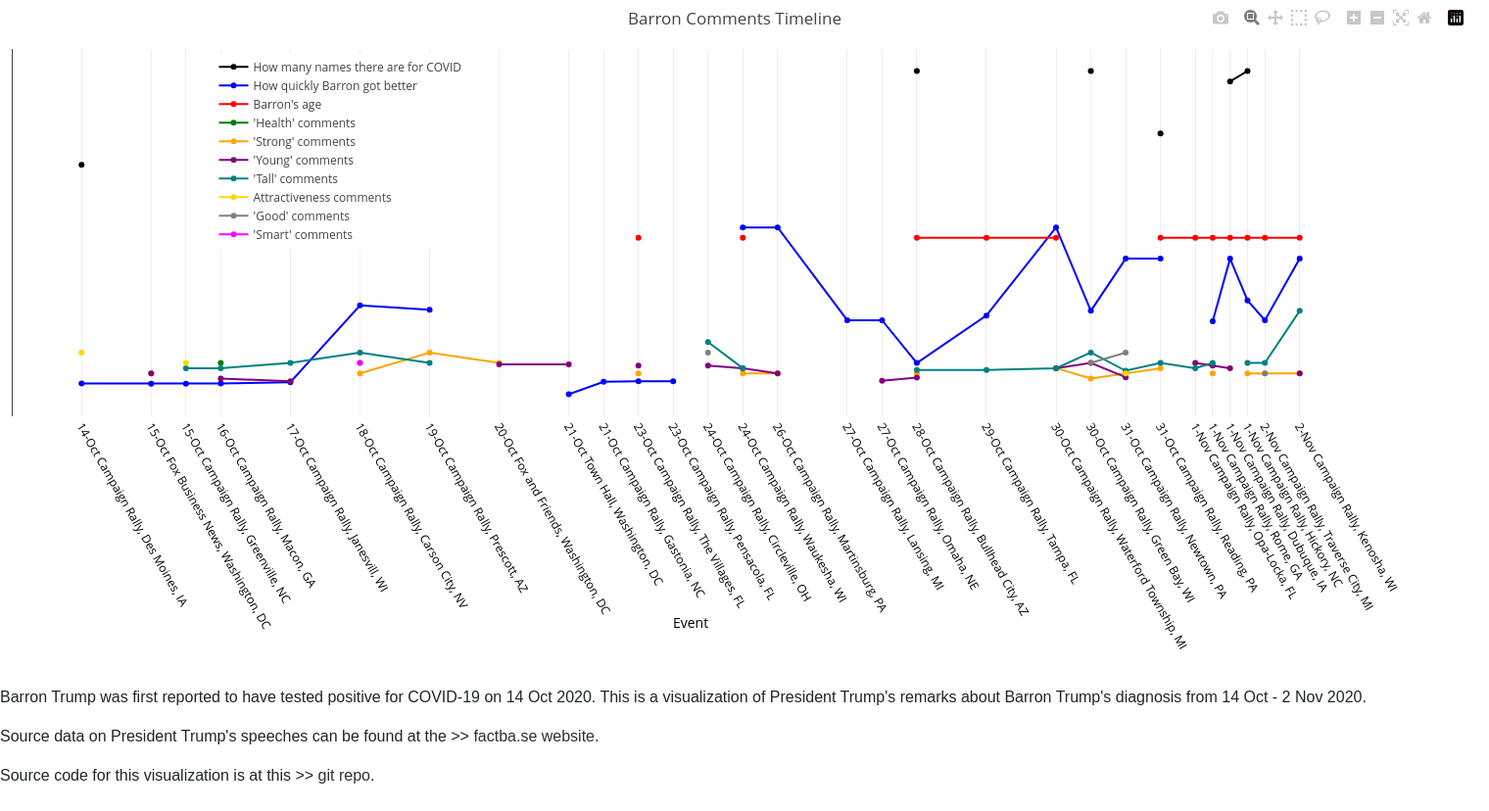
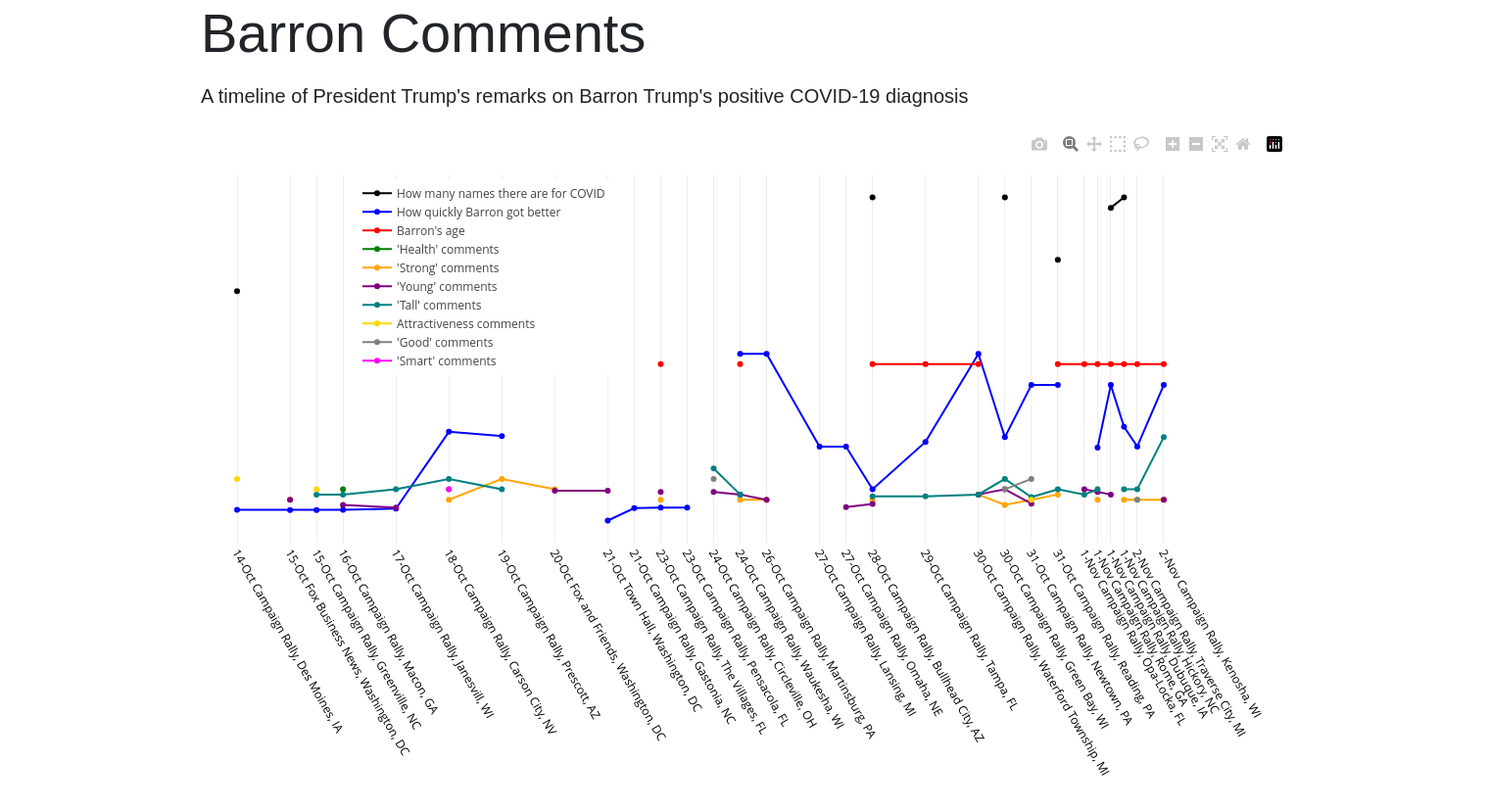
Before and after one commit to RachelLeeReynolds85/barron-comments, a Flask app: page / in a window 1520 px wide. Shown: the top 828 px of the page at 98% size. Run offline with Flask 2, Linux system fonts and the light colour scheme; some libraries are stand-ins or nearby versions; some web fonts are replaced; grey boxes are pictures that could not be loaded.

Commit message:
fixed styling issues

```diff
--- a/app.py
+++ b/app.py
@@ -144,8 +144,8 @@ def create_plot():
     plot_data = [trace1, trace2, trace3, trace4, trace5, trace6, trace7, trace8, trace9, trace10]
 
     plot_layout = {
-        "title": "Barron Comments Timeline",
-        "width": 1500,
+        # "title": "Barron Comments Timeline",
+        # "width": 1500,
         "height": 700,
         "margin": {
             "l": 10,
@@ -160,17 +160,19 @@ def create_plot():
             "x": 0.15
         },
         "xaxis": {
-            "title": {
-                "text": "Event",
-                "font": {"color": "black"},
-            },
+            # "title": {
+            #     "text": "Event",
+            #     "font": {"color": "black"},
+            # },
             "tickfont": {
                 "color": "black",
             },
             "showgrid": True,
+            "zeroline": False,
             "tickmode": "array",
             "tickvals": [d["event_id"] for d in data],
             "ticktext": [d["event_date"] + " " + d["event_type"] + ", " + d["event_location"] for d in data],
+            "range": [0.5, 19],
             "tickangle": 60,
         },
         "yaxis": {
@@ -180,17 +182,22 @@ def create_plot():
         },
     }
 
+    plot_config = {
+        "responsive": True,
+    }
+
     data = json.dumps(plot_data, cls=plotly.utils.PlotlyJSONEncoder)
     layout = json.dumps(plot_layout, cls=plotly.utils.PlotlyJSONEncoder)
+    config = json.dumps(plot_config, cls=plotly.utils.PlotlyJSONEncoder)
 
-    return data, layout
+    return data, layout, config
 
 
 @app.route("/")
 def home():
-    data, layout = create_plot()
+    data, layout, config = create_plot()
     speeches = get_search_results()
-    return render_template("index.html", data=data, layout=layout, speeches=speeches)
+    return render_template("index.html", data=data, layout=layout, config=config, speeches=speeches)
 
 
 if __name__ == "__main__":
--- a/templates/index.html
+++ b/templates/index.html
@@ -9,19 +9,33 @@
     <script src="https://cdn.plot.ly/plotly-latest.min.js"></script>
 </head>
 <body>
-    <div id="myPlot"></div>
+    <div class="container">
+        <div class="display-4">
+            <p>Barron Comments</p>
+        </div>
+        <div class="lead">
+            <p>A timeline of President Trump's remarks on Barron Trump's positive COVID-19 diagnosis</p>
+        </div>
+        <div id="myPlot"></div>
+        <div>
+            <p>Barron Trump was first reported to have tested positive for COVID-19 on 14 Oct 2020.  This is a visualization of President Trump's remarks about Barron Trump's diagnosis from 14 Oct - 2 Nov 2020.</p>
+            <p>Source data on President Trump's speeches can be found at the >> <a href="https://factba.se/search#barron%2Bpositive">factba.se website</a>.</p>
+            <p>Source code for this visualization is at this >> <a href="https://github.com/RachelLeeReynolds85/barron-comments">git repo</a>.</p>
+            {{ speeches | safe }}
+        </div>
+    </div>
 </body>
+
+
+
 <script>
     const data = {{ data | safe }}
     const layout = {{ layout | safe }}
+    const config = {{ config | safe }}
     console.log(data)
     console.log(layout)
-    Plotly.newPlot("myPlot", data, layout)
+    console.log(config)
+    Plotly.newPlot("myPlot", data, layout, config)
 </script>
-<div>
-    <p>Barron Trump was first reported to have tested positive for COVID-19 on 14 Oct 2020.  This is a visualization of President Trump's remarks about Barron Trump's diagnosis from 14 Oct - 2 Nov 2020.</p>
-    <p>Source data on President Trump's speeches can be found at the >> <a href="https://factba.se/search#barron%2Bpositive">factba.se website</a>.</p>
-    <p>Source code for this visualization is at this >> <a href="https://github.com/RachelLeeReynolds85/barron-comments">git repo</a>.</p>
-    {{ speeches | safe }}
-</div>
+
 </html>
```
